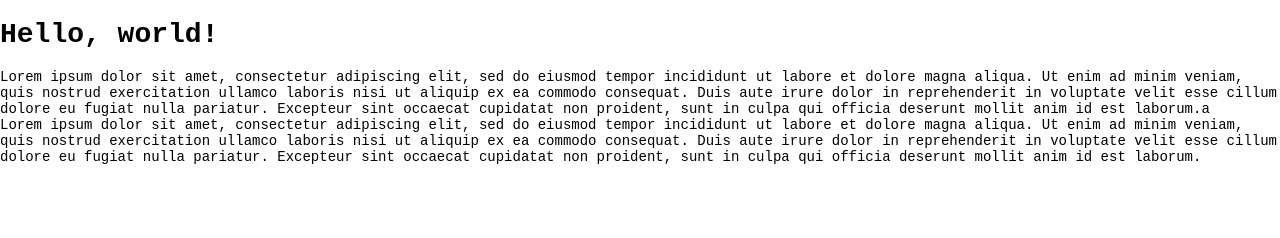
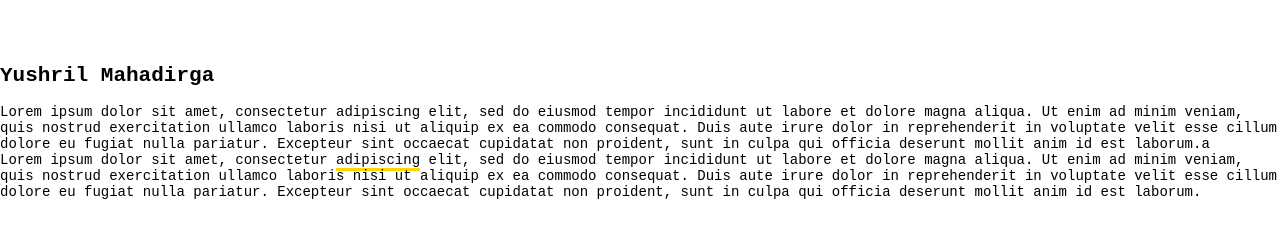
Before and after one commit to yushril/basic, a plain HTML site: page index.html in a window 1280 px wide. Drawn offline with Linux system fonts and the light colour scheme.

Commit message:
Update index.html

```diff
--- a/index.html
+++ b/index.html
@@ -1,7 +1,7 @@
 <!DOCTYPE html>
 <html lang="en">
 <head>
-  <title>Hello, world!</title>
+  <title>Yushril Mahadirga</title>
   <meta charset="UTF-8" />
   <meta name="viewport" content="width=device-width,initial-scale=1" />
   <meta name="description" content="" />
@@ -10,8 +10,8 @@
   <meta name="theme-color" content="">
 </head>
 <body>
-  <h1>Hello, world!</h1>
+  <h2>Yushril Mahadirga</h2>
   <div>Lorem ipsum dolor sit amet, consectetur adipiscing elit, sed do eiusmod tempor incididunt ut labore et dolore magna aliqua. Ut enim ad minim veniam, quis nostrud exercitation ullamco laboris nisi ut aliquip ex ea commodo consequat. Duis aute irure dolor in reprehenderit in voluptate velit esse cillum dolore eu fugiat nulla pariatur. Excepteur sint occaecat cupidatat non proident, sunt in culpa qui officia deserunt mollit anim id est laborum.a</div>
-<div>Lorem ipsum dolor sit amet, consectetur adipiscing elit, sed do eiusmod tempor incididunt ut labore et dolore magna aliqua. Ut enim ad minim veniam, quis nostrud exercitation ullamco laboris nisi ut aliquip ex ea commodo consequat. Duis aute irure dolor in reprehenderit in voluptate velit esse cillum dolore eu fugiat nulla pariatur. Excepteur sint occaecat cupidatat non proident, sunt in culpa qui officia deserunt mollit anim id est laborum.</div>
+<div>Lorem ipsum dolor sit amet, consectetur <a>adipiscing</a> elit, sed do eiusmod tempor incididunt ut labore et dolore magna aliqua. Ut enim ad minim veniam, quis nostrud exercitation ullamco laboris nisi ut aliquip ex ea commodo consequat. Duis aute irure dolor in reprehenderit in voluptate velit esse cillum dolore eu fugiat nulla pariatur. Excepteur sint occaecat cupidatat non proident, sunt in culpa qui officia deserunt mollit anim id est laborum.</div>
 </body>
 </html>
```
